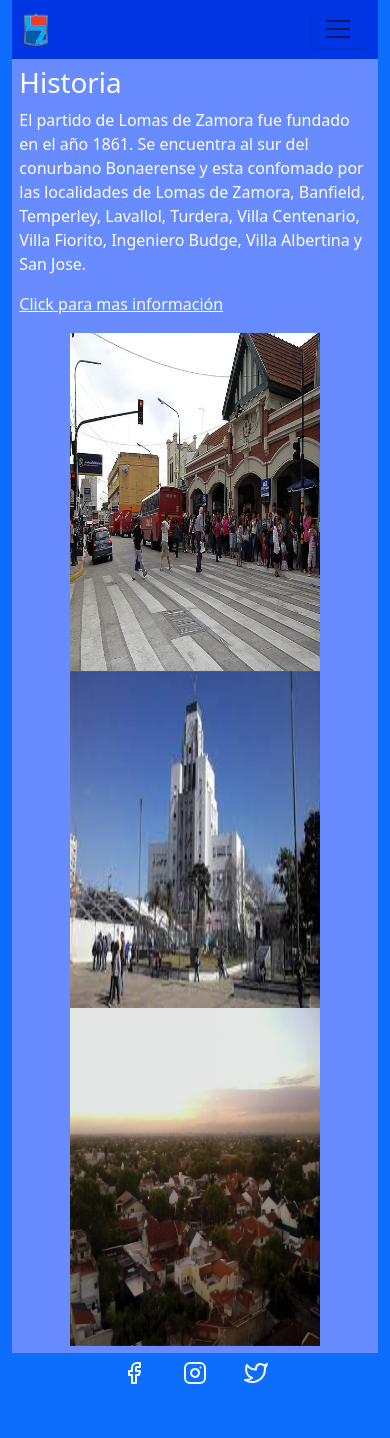
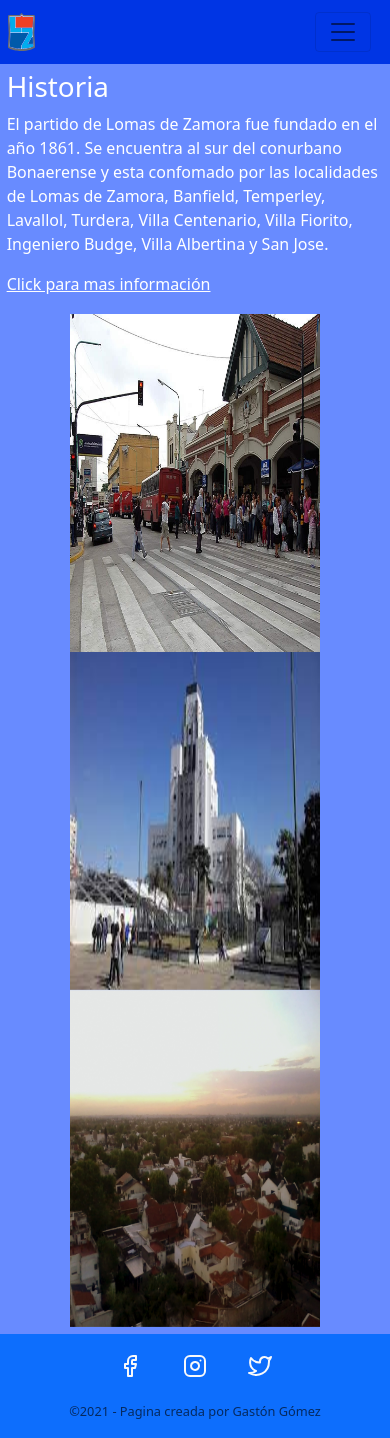
Before and after one commit to GGomez98/VisiteLomasDeZamora_Gomez, a plain HTML site: page pages/Historia.html in a window 390 px wide. Drawn offline with nearby package versions, Linux system fonts and the light colour scheme.

Commit message:
Cuarta version: Correcciones de bootstrap, añadida información legal al footer y ajustado el menu hamburguesa para que ocupe todo el ancho de la pantalla

```diff
--- a/Style/style.css
+++ b/Style/style.css
@@ -9,7 +9,7 @@ body{
     font-family: Poppins;
 }
 
-.container{
+.main-container{
     max-width: 85vw;
     height: fit-content;
     margin: 2% 0% 0% 7%;
@@ -39,6 +39,7 @@ nav a{
 .nav-img{
     width: 4%;
     padding: 0.5%;
+    margin-left: 2%;
 }
 
 nav a img{
@@ -57,12 +58,17 @@ nav ul li{
     align-self: center;
 }
 
+.navbar-toggler{
+    margin-right: 5%;
+}
+
 nav ul li:hover{
     text-decoration: underline white;
 }
 
 #navbarToggleExternalContent{
     z-index: 1;
+    width: 100%;
 }
 
 main{
@@ -83,6 +89,7 @@ p{
 
 footer{
     display: flex;
+    flex-wrap: wrap;
     justify-content: center;
     padding: 1%;
     grid-area: footer;
@@ -92,16 +99,25 @@ footer{
 .footer-item{
     margin: 0% 1.5%;
     align-self: center;
-    height: 90%;
+    height: 75%;
     width: 3%;
     display: flex;
     justify-content: center;
+    align-items: center;
 }
 
 .icon:hover{
     transform: scale(120%);
     color: #ffffff88;
     transition: 250ms;
+}
+
+.info-legal{
+    width: 100%;
+    text-align: center;
+    margin-top: 0.5em;
+    font-size: 0.8em;
+    color: rgba(0, 0, 0, 0.623);
 }
 
 .animate__animated.animate__fadeIn{
@@ -141,6 +157,12 @@ main img{
 .masInfo-block{
     display: block;
     margin-bottom: 2%;
+    color: white;
+}
+
+.masInfo-block:hover{
+    color: #ffffff88;
+    transition: 250ms;
 }
 
 .image-container{
@@ -263,13 +285,17 @@ form{
 }
 
 @media screen and (max-width: 1024px){
-    .container{
-        max-width: 90vw;
-        height: fit-content;
-        margin: 2% 0% 0% 5%;
+    .main-container{
+        width: 100vw;
+        margin: 0;
+        padding: 0;
     }
     nav{
-        max-height: 15vh
+        max-height: 15vh;
+        width: 100vw;
+    }
+    main{
+        width: 100vw;
     }
     .home{
         min-height: 82vh;
@@ -287,6 +313,7 @@ form{
     footer{
     display: flex;
     justify-content: center;
+    width: 100vw;
     }
     .footer-item{
     margin: 0% 2%;
@@ -313,17 +340,21 @@ form{
 }
 
 @media screen and (max-width: 768px){
-    .container{
-        max-width: 100vw;
-        height: 100vh;
-        margin: 0
+    .main-container{
+        width: 100vw;
+        margin: 0;
+        padding: 0;
     }
     nav{
-        max-height: 15vh
+        max-height: 15vh;
+        width: 100vw;
     }
     .home{
         min-height: 92vh;
         align-content: center;
+    }
+    main{
+        width: 100vw;
     }
     .nav-img{
         width: 7%;
@@ -340,6 +371,7 @@ form{
     footer{
     display: flex;
     justify-content: center;
+    width: 100vw;
     }
     .footer-item{
     margin: 0% 2%;
@@ -375,13 +407,17 @@ form{
 }
 
 @media screen and (max-width: 600px){
-    .container{
-        max-width: 100vw;
-        height: 100vh;
-        margin: 0
+    .main-container{
+        width: 100vw;
+        margin: 0;
+        padding: 0;
     }
     nav{
-        max-height: 15vh
+        max-height: 15vh;
+        width: 100vw;
+    }
+    main{
+        width: 100vw;
     }
     .home{
         min-height: 89vh;
@@ -398,11 +434,12 @@ form{
     font-size: 16px;
     }
     .nav-item{
-        width: 86vw;
+        width: 100vw;
     }
     footer{
     display: flex;
     justify-content: center;
+    width: 100vw;
     }
     .footer-item{
     margin: 0% 2%;
@@ -439,18 +476,21 @@ form{
 }
 
 @media screen and (max-width: 480px){
-    .container{
-        max-width: 100vw;
-        height: 100vh;
-        margin: 0
+    .main-container{
+        width: 100vw;
+        margin: 0;
+        padding: 0;
     }
     nav{
-        max-height: 15vh
+        max-height: 20vh;
+        width: 100vw;
     }
     .home{
         min-height: 89vh;
         align-content: center;
-        align-content: center
+    }
+    main{
+        width: 100vw;
     }
     .nav-img{
         width: 7%;
@@ -467,6 +507,7 @@ form{
     footer{
     display: flex;
     justify-content: center;
+    width: 100vw;
     }
     .footer-item{
     margin: 0% 2%;
@@ -487,7 +528,7 @@ form{
                              'img'
                               'p';
         grid-template-columns: 100%;
-        margin-bottom: 60%;
+        margin-bottom: 40%;
     }
     article img{
         width: 100%;
@@ -507,13 +548,17 @@ form{
 }
 
 @media screen and (max-width: 320px){
-    .container{
-        max-width: 100vw;
-        height: 100vh;
+    .main-container{
+        width: 100vw;
         margin: 0;
+        padding: 0;
     }
     nav{
         max-height: 20vh;
+        width: 100vw;
+    }
+    main{
+        width: 100vw;
     }
     .home{
         min-height: 85vh;
@@ -530,6 +575,7 @@ form{
     footer{
     display: flex;
     justify-content: center;
+    width: 100vw;
     }
     .footer-item{
     margin: 0% 2%;
@@ -554,7 +600,7 @@ form{
         grid-column-gap: 0%;
         grid-row-gap: 0%;
         margin-top: 3%;
-        margin-bottom: 70%;
+        margin-bottom: 50%;
     }
     form{
         width: 100%;
--- a/pages/Historia.html
+++ b/pages/Historia.html
@@ -18,9 +18,9 @@
     <script src="https://unpkg.com/feather-icons"></script>
 </head>
 <body class="bg-primary">
-    <div class="container">
+    <div class="main-container">
         <nav class="navbar navbar-expand-lg navbar-light navbarToggleExternalContent">
-            <div class="container-fluid">
+            <div class="container-fluid" style="padding-right: 0px;padding-left: 0px;">
                 <a class="navbar-brand nav-img" href='../index.html'><img src="../Assets/Img/Logo.svg" alt="Logo Lomas"></a>
               <button class="navbar-toggler" type="button" data-bs-toggle="collapse" data-bs-target="#navbarToggleExternalContent" aria-expanded="false" aria-controls="navbarNav" aria-label="Toggle navigation">
                 <span class="navbar-toggler-icon"></span>
@@ -44,7 +44,7 @@
                   </li>
                 </ul>
               </div>
-              <div class="collapse container-fluid" id="navbarToggleExternalContent">
+              <div class="collapse" id="navbarToggleExternalContent">
                 <div class="navbar">
                     <ul class="navbar-nav">
                         <li class="nav-item">
@@ -69,7 +69,7 @@
     <main class="margin">
         <h1 class="animate__animated animate__fadeInUp">Historia</h1>
         <p class="animate__animated animate__fadeInUp">El partido de Lomas de Zamora fue fundado en el año 1861. Se encuentra al sur del conurbano Bonaerense y esta confomado por las localidades de Lomas de Zamora, Banfield, Temperley, Lavallol, Turdera, Villa Centenario, Villa Fiorito, Ingeniero Budge, Villa Albertina y San Jose.</p>
-        <a class="masInfo-block animate__animated animate__fadeInUp text-light" href="https://es.wikipedia.org/wiki/Partido_de_Lomas_de_Zamora">Click para mas información</a>
+        <a class="masInfo-block animate__animated animate__fadeInUp" href="https://es.wikipedia.org/wiki/Partido_de_Lomas_de_Zamora">Click para mas información</a>
         <div class="image-container">
         <img src="../Assets/Img/Historia.jpg" alt="" class="animate__animated animate__fadeIn">
         <img src="../Assets/Img/Historia2.jpg" alt="" class="animate__animated animate__fadeIn">
@@ -80,6 +80,7 @@
       <a href="https://es-la.facebook.com/munilomasdezamora" class="footer-item text-light"><i data-feather="facebook" class="icon"></i></a>
       <a href="https://www.instagram.com/municipioldz/" class="footer-item text-light"><i data-feather="instagram" class="icon"></i></a>
       <a href="https://twitter.com/MunicipioLdeZ?ref_src=twsrc%5Egoogle%7Ctwcamp%5Eserp%7Ctwgr%5Eauthor" class="footer-item text-light"><i data-feather="twitter" class="icon"></i></a>
+      <p class="info-legal">©2021 - Pagina creada por Gastón Gómez</p>
     </footer>
     </div>
     <script>
```
Also changed, not shown: index.html (+4 -3 lines), pages/Contacto.html (+5 -4 lines), pages/Localizacion.html (+4 -3 lines), pages/SitiosImportantes.html (+4 -3 lines).
